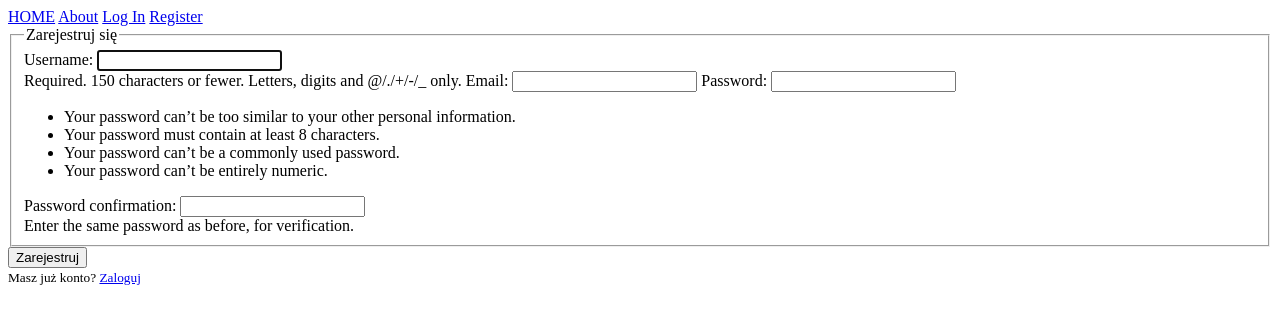
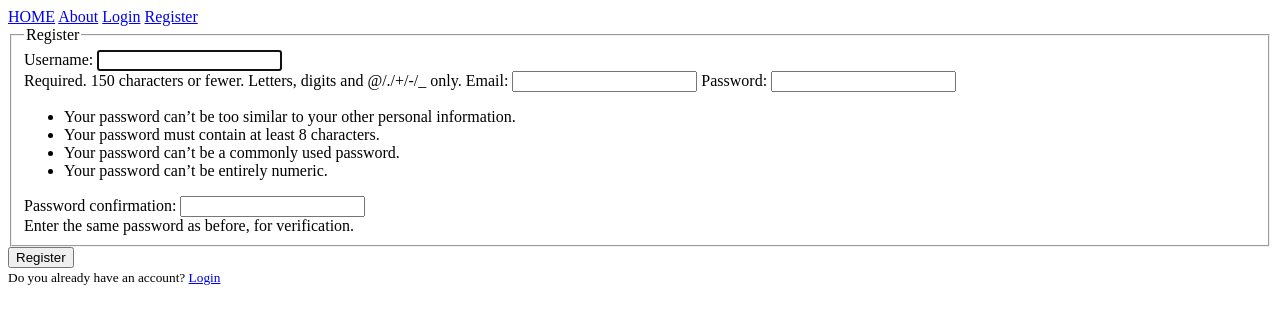
Before and after one commit to tomasz-wiaderek/GoalTracker, a Django app: page /register/ in a window 1280 px wide. Shown: the top 324 px of the page. Run offline with Django 4.2, Linux system fonts and the light colour scheme; parts of the project's set-up code (start-up, migrations or seed data) failed here and were passed over.

Commit message:
templates translated to EN

```diff
--- a/app/goal_tracker/templates/base.html
+++ b/app/goal_tracker/templates/base.html
@@ -13,9 +13,9 @@
             {% if user.is_authenticated %}
                 <a href="{% url 'habits:list' %}">My habits</a>
                 <a href="{% url 'update-user' %}">My profile</a>
-                <a href="{% url 'logout' %}">Log Out</a>
+                <a href="{% url 'logout' %}">Log out</a>
             {% else %}
-                <a href="{% url 'login' %}">Log In</a>
+                <a href="{% url 'login' %}">Login</a>
                 <a href="{% url 'register' %}">Register</a>
             {% endif %}
         </div>
--- a/app/goal_tracker/templates/users/logout.html
+++ b/app/goal_tracker/templates/users/logout.html
@@ -1,10 +1,10 @@
 {% extends 'base.html' %}
 
 {% block content %}
-    <h2>Wylogowano pomyślnie.</h2>
+    <h2>You have been successfully logged out.</h2>
     <div>
         <small>
-            <a href="{% url 'login' %}">Zaloguj ponownie</a>
+            <a href="{% url 'login' %}">Log in again</a>
         </small>
     </div>
 {% endblock content %}
--- a/app/goal_tracker/templates/users/password_reset.html
+++ b/app/goal_tracker/templates/users/password_reset.html
@@ -5,11 +5,11 @@
         <form method="POST">
             {% csrf_token %}
             <fieldset>
-                <legend>Resetowanie hasła</legend>
+                <legend>Reset password</legend>
                 {{ form }}
             </fieldset>
             <div>
-                <button type="submit">Resetuj hasło</button>
+                <button type="submit">Reset password</button>
             </div>
         </form>
     </div>
--- a/app/goal_tracker/templates/users/password_reset_complete.html
+++ b/app/goal_tracker/templates/users/password_reset_complete.html
@@ -1,7 +1,7 @@
 {% extends 'base.html' %}
 {% block content %}
     <div>
-        Twoje hasło zostało utworzone.
+        Your new password has been created.
     </div>
-    <a href="{% url 'login' %}">Zaloguj</a>
+    <a href="{% url 'login' %}">Login</a>
 {% endblock content %}
--- a/app/goal_tracker/templates/users/password_reset_confirm.html
+++ b/app/goal_tracker/templates/users/password_reset_confirm.html
@@ -5,11 +5,11 @@
         <form method="POST">
             {% csrf_token %}
             <fieldset>
-                <legend>Resetowanie hasła</legend>
+                <legend>Reset password</legend>
                 {{ form }}
             </fieldset>
             <div>
-                <button type="submit">Resetuj hasło</button>
+                <button type="submit">Reset password</button>
             </div>
         </form>
     </div>
--- a/app/goal_tracker/templates/users/password_reset_done.html
+++ b/app/goal_tracker/templates/users/password_reset_done.html
@@ -2,6 +2,6 @@
 
 {% block content %}
     <div>
-        Na Twój adres email została wysłana wiadomość z instrukcją jak zresetować hasło.
+        An email has been sent to your email address with instructions on how to reset your password.
     </div>
 {% endblock content %}
--- a/app/goal_tracker/templates/users/register.html
+++ b/app/goal_tracker/templates/users/register.html
@@ -5,17 +5,17 @@
         <form method="POST">
             {% csrf_token %}
             <fieldset>
-                <legend>Zarejestruj się</legend>
+                <legend>Register</legend>
                 {{ form }}
             </fieldset>
             <div>
-                <button type="submit">Zarejestruj</button>
+                <button type="submit">Register</button>
             </div>
         </form>
         <div>
             <small>
-                Masz już konto?
-                <a href="{% url 'login' %}">Zaloguj</a>
+                Do you already have an account?
+                <a href="{% url 'login' %}">Login</a>
             </small>
         </div>
     </div>
--- a/app/habits/templates/habits/list.html
+++ b/app/habits/templates/habits/list.html
@@ -11,6 +11,6 @@
             <button><a href="{% url 'habits:update' obj.pk %}">Update</a></button>
         {% endfor %}
     {% else %}
-        <p>You did not specified any bad habits yet</p>
+        <p>You haven't identified any bad habits yet</p>
     {% endif %}
 {% endblock %}
--- a/app/pages/templates/pages/home.html
+++ b/app/pages/templates/pages/home.html
@@ -2,4 +2,5 @@
 
 {% block content %}
     <H1>This is the Home Page</H1>
+    <p>Content under construciton</p>
 {% endblock %}
```
Also changed, not shown: app/goal_tracker/templates/users/login.html (+5 -5 lines).
